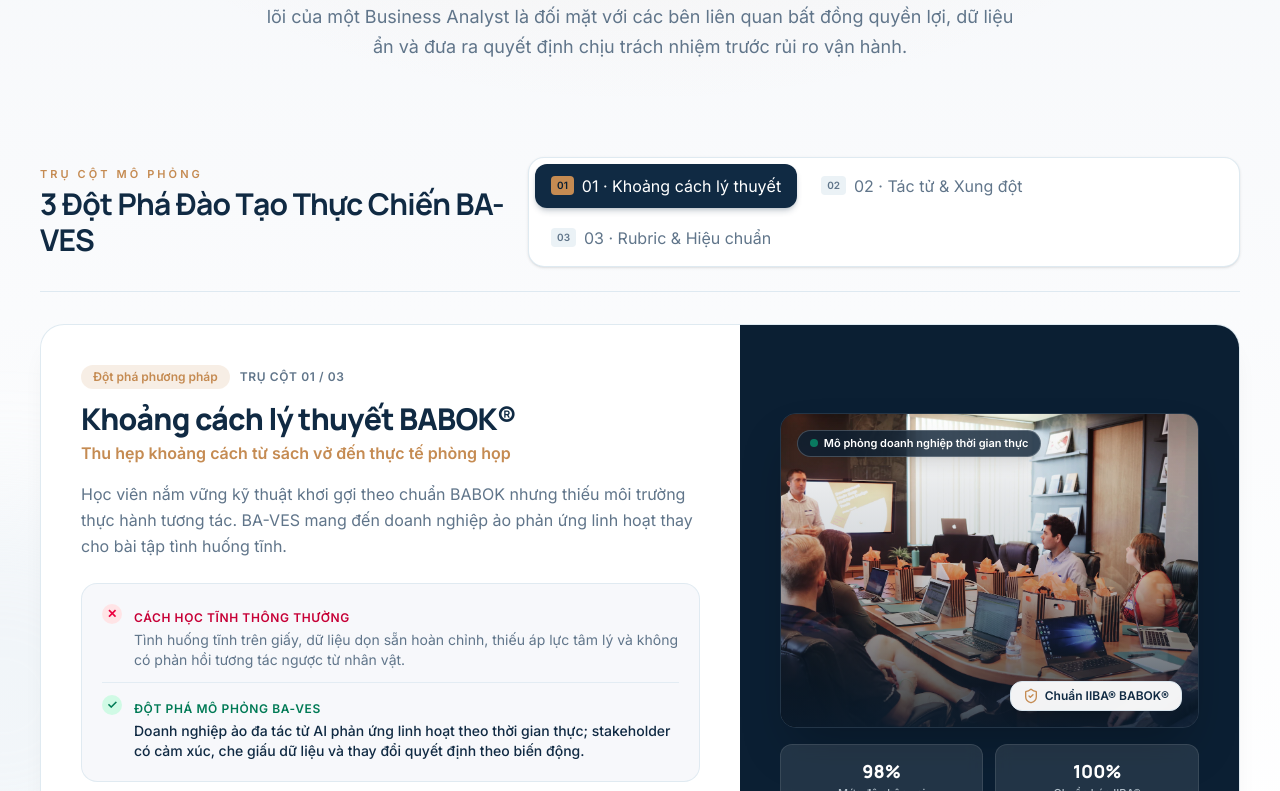
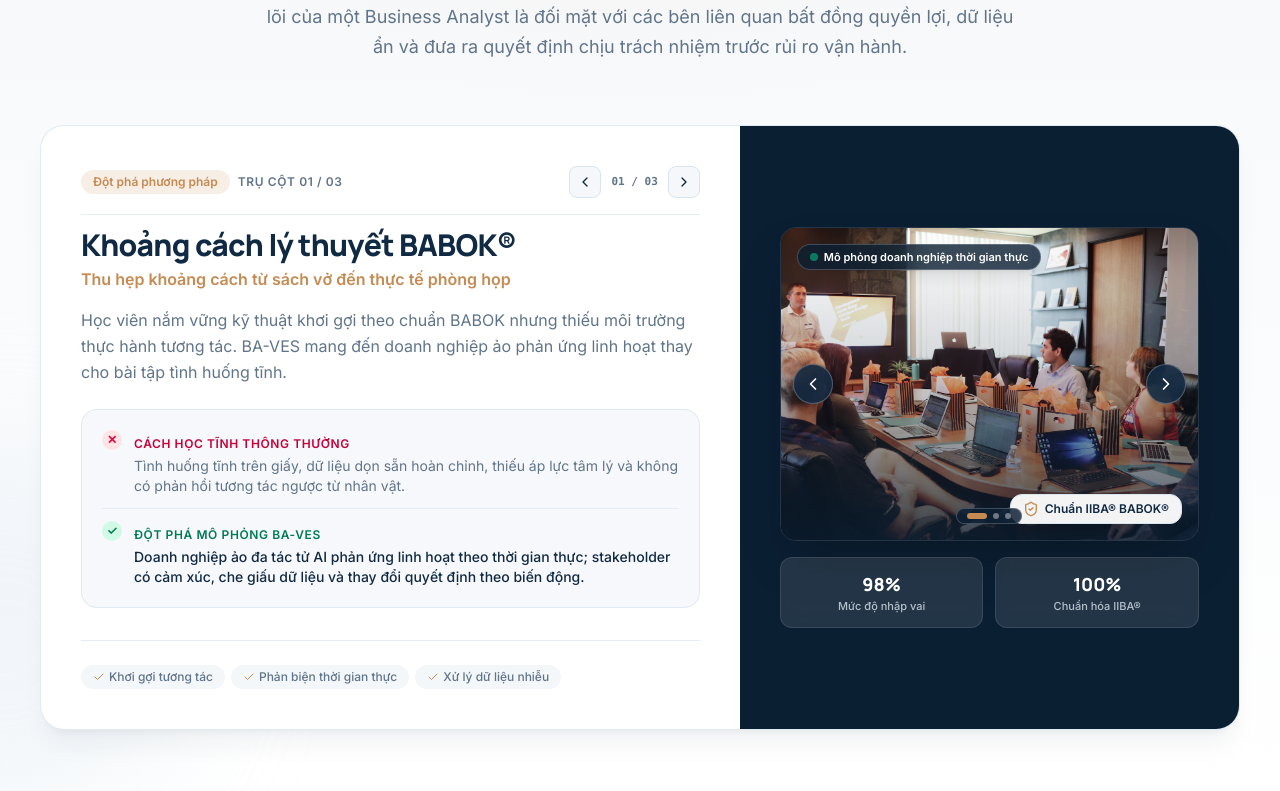
Before and after one commit to PhanThiHau/BA-VES, a React (Vite) app: page / in a window 1280 px wide. Shown: the part 1009-1800 px from the top of the page. Built offline with nearby package versions, Linux system fonts and the light colour scheme.

Commit message:
feat(landing): replace outer pillar tabs header with embedded slider and arrows on image

```diff
--- a/src/features/landing/ContextSection.tsx
+++ b/src/features/landing/ContextSection.tsx
@@ -3,7 +3,6 @@
 import { contextThemes, babokKnowledgeAreas } from "./data";
 import { Reveal } from "./Reveal";
 import { Photo } from "./Photo";
-import { Eyebrow } from "./primitives";
 import {
   Compass,
   MessagesSquare,
@@ -16,6 +15,8 @@
   ArrowRight,
   ShieldCheck,
   Check,
+  ChevronLeft,
+  ChevronRight,
 } from "lucide-react";
 
 interface ContextSectionProps {
@@ -25,6 +26,14 @@
 export function ContextSection({ navigate }: ContextSectionProps) {
   const [activeThemeIdx, setActiveThemeIdx] = useState(0);
   const [selectedKaId, setSelectedKaId] = useState<string>("ec"); // Default to Elicitation & Collaboration
+
+  const handlePrevTheme = () => {
+    setActiveThemeIdx((prev) => (prev > 0 ? prev - 1 : contextThemes.length - 1));
+  };
+
+  const handleNextTheme = () => {
+    setActiveThemeIdx((prev) => (prev < contextThemes.length - 1 ? prev + 1 : 0));
+  };
 
   const activeTheme = contextThemes[activeThemeIdx];
   const selectedKa = babokKnowledgeAreas.find((k) => k.id === selectedKaId) || babokKnowledgeAreas[1];
@@ -84,53 +93,17 @@
         </Reveal>
 
         {/* =========================================================================
-            SECTION PART 1: 3-PILLAR INTERACTIVE SPOTLIGHT SHOWCASE
+            SECTION PART 1: 3-PILLAR INTERACTIVE SPOTLIGHT SLIDER
            ========================================================================= */}
-        <div className="mt-16 lg:mt-24">
-          <Reveal>
-            <div className="flex flex-col items-center justify-between gap-4 border-b border-mist/80 pb-6 sm:flex-row">
-              <div>
-                <Eyebrow tone="brass">Trụ cột mô phỏng</Eyebrow>
-                <h3 className="mt-1 font-display text-2xl font-bold tracking-tight text-navy sm:text-3xl">
-                  3 Đột Phá Đào Tạo Thực Chiến BA-VES
-                </h3>
-              </div>
-
-              {/* Theme Tab Selector */}
-              <div className="flex flex-wrap items-center gap-2 rounded-2xl bg-white p-1.5 shadow-sm border border-mist/80">
-                {contextThemes.map((theme, idx) => {
-                  const isActive = idx === activeThemeIdx;
-                  return (
-                    <button
-                      key={theme.index}
-                      type="button"
-                      onClick={() => setActiveThemeIdx(idx)}
-                      className={`relative flex items-center gap-2 rounded-xl px-4 py-2.5 text-xs font-bold transition-all sm:text-sm cursor-pointer ${
-                        isActive
-                          ? "bg-navy text-white shadow-md shadow-navy/20"
-                          : "text-slate hover:bg-offwhite hover:text-navy"
-                      }`}
-                    >
-                      <span className={`text-[10px] uppercase font-extrabold px-1.5 py-0.5 rounded ${isActive ? "bg-brass text-navy-deep font-bold" : "bg-mist/50 text-slate"}`}>
-                        {theme.index}
-                      </span>
-                      <span>{theme.tabLabel || theme.title}</span>
-                    </button>
-                  );
-                })}
-              </div>
-            </div>
-          </Reveal>
-
-          {/* Active Theme Spotlight Card */}
-          <div className="mt-8">
-            <Reveal variant="up">
-              <div className="overflow-hidden rounded-3xl border border-mist/80 bg-white shadow-xl shadow-navy/5 transition-all lg:grid lg:grid-cols-12">
-                {/* Left Content Area */}
-                <div className="flex flex-col justify-between p-7 sm:p-10 lg:col-span-7">
-                  <div>
-                    {/* Header tags */}
-                    <div className="flex flex-wrap items-center gap-2.5">
+        <div className="mt-12 lg:mt-16">
+          <Reveal variant="up">
+            <div className="overflow-hidden rounded-3xl border border-mist/80 bg-white shadow-xl shadow-navy/5 transition-all lg:grid lg:grid-cols-12">
+              {/* Left Content Area */}
+              <div className="flex flex-col justify-between p-7 sm:p-10 lg:col-span-7">
+                <div>
+                  {/* Header tags with Slider Controls */}
+                  <div className="flex flex-wrap items-center justify-between gap-3 border-b border-mist/60 pb-4">
+                    <div className="flex items-center gap-2">
                       <span className="rounded-full bg-brass/15 px-3 py-1 text-xs font-bold text-brass">
                         {activeTheme.badge || "Enterprise Theme"}
                       </span>
@@ -138,6 +111,32 @@
                         Trụ cột {activeTheme.index} / 03
                       </span>
                     </div>
+
+                    {/* Compact Slider Arrow Controls */}
+                    <div className="flex items-center gap-1.5">
+                      <button
+                        type="button"
+                        onClick={handlePrevTheme}
+                        className="flex h-8 w-8 items-center justify-center rounded-lg border border-mist bg-offwhite text-navy transition-all hover:border-brass hover:bg-brass/10 hover:text-brass cursor-pointer"
+                        title="Trụ cột trước"
+                        aria-label="Trụ cột trước"
+                      >
+                        <ChevronLeft className="h-4 w-4" />
+                      </button>
+                      <span className="text-[11px] font-mono font-bold text-slate px-1">
+                        {activeTheme.index} / 03
+                      </span>
+                      <button
+                        type="button"
+                        onClick={handleNextTheme}
+                        className="flex h-8 w-8 items-center justify-center rounded-lg border border-mist bg-offwhite text-navy transition-all hover:border-brass hover:bg-brass/10 hover:text-brass cursor-pointer"
+                        title="Trụ cột tiếp theo"
+                        aria-label="Trụ cột tiếp theo"
+                      >
+                        <ChevronRight className="h-4 w-4" />
+                      </button>
+                    </div>
+                  </div>
 
                     <h4 className="mt-3 font-display text-2xl font-extrabold tracking-tight text-navy sm:text-3xl">
                       {activeTheme.title}
@@ -282,6 +281,27 @@
                     {/* Gradient Overlay */}
                     <div className="absolute inset-0 bg-gradient-to-t from-navy-deep/80 via-navy-deep/20 to-transparent pointer-events-none" />
 
+                    {/* Slider Navigation Arrows Over Image */}
+                    <button
+                      type="button"
+                      onClick={handlePrevTheme}
+                      className="absolute left-3 top-1/2 -translate-y-1/2 z-20 flex h-9 w-9 sm:h-10 sm:w-10 items-center justify-center rounded-full bg-navy/85 text-white backdrop-blur-md border border-white/25 transition-all hover:bg-brass hover:text-navy-deep shadow-xl hover:scale-110 cursor-pointer"
+                      title="Lướt sang trụ cột trước"
+                      aria-label="Lướt sang trụ cột trước"
+                    >
+                      <ChevronLeft className="h-5 w-5" />
+                    </button>
+
+                    <button
+                      type="button"
+                      onClick={handleNextTheme}
+                      className="absolute right-3 top-1/2 -translate-y-1/2 z-20 flex h-9 w-9 sm:h-10 sm:w-10 items-center justify-center rounded-full bg-navy/85 text-white backdrop-blur-md border border-white/25 transition-all hover:bg-brass hover:text-navy-deep shadow-xl hover:scale-110 cursor-pointer"
+                      title="Lướt sang trụ cột tiếp theo"
+                      aria-label="Lướt sang trụ cột tiếp theo"
+                    >
+                      <ChevronRight className="h-5 w-5" />
+                    </button>
+
                     {/* Floating Chip Top-Left */}
                     <div className="absolute left-4 top-4 rounded-full bg-navy-deep/80 px-3 py-1 text-[11px] font-bold text-white backdrop-blur-md border border-white/20 flex items-center gap-1.5 shadow-lg">
                       <span className="h-2 w-2 rounded-full bg-emerald-400 animate-pulse" />
@@ -292,6 +312,21 @@
                     <div className="absolute bottom-4 right-4 rounded-xl bg-white/95 px-3 py-1.5 text-xs font-extrabold text-navy shadow-lg backdrop-blur-md border border-mist flex items-center gap-1.5">
                       <ShieldCheck className="h-4 w-4 text-brass" />
                       <span>Chuẩn IIBA® BABOK®</span>
+                    </div>
+
+                    {/* Slider Indicator Dots at Bottom Center */}
+                    <div className="absolute bottom-4 left-1/2 -translate-x-1/2 z-10 flex items-center gap-1.5 rounded-full bg-navy-deep/80 px-2.5 py-1 backdrop-blur-md border border-white/20">
+                      {contextThemes.map((_, idx) => (
+                        <button
+                          key={idx}
+                          type="button"
+                          onClick={() => setActiveThemeIdx(idx)}
+                          className={`h-1.5 rounded-full transition-all cursor-pointer ${
+                            idx === activeThemeIdx ? "w-5 bg-brass" : "w-1.5 bg-white/40 hover:bg-white/70"
+                          }`}
+                          aria-label={`Trụ cột ${idx + 1}`}
+                        />
+                      ))}
                     </div>
                   </div>
 
@@ -310,7 +345,6 @@
               </div>
             </Reveal>
           </div>
-        </div>
 
         {/* =========================================================================
             SECTION PART 2: BABOK® 6 KNOWLEDGE AREAS & VIDEO REEL SHOWCASE
```
